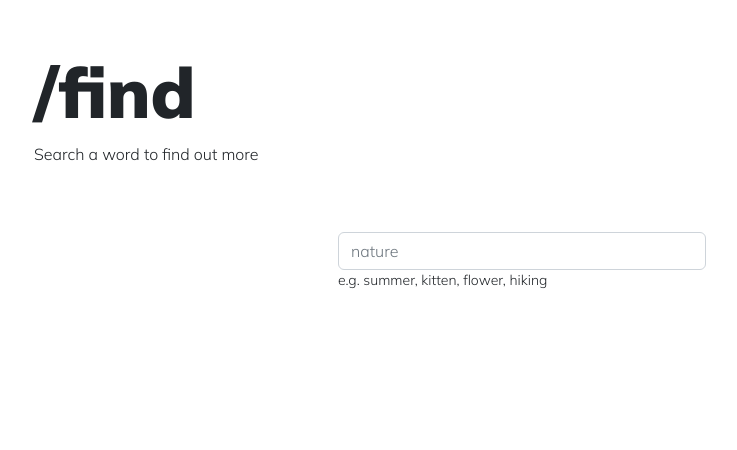
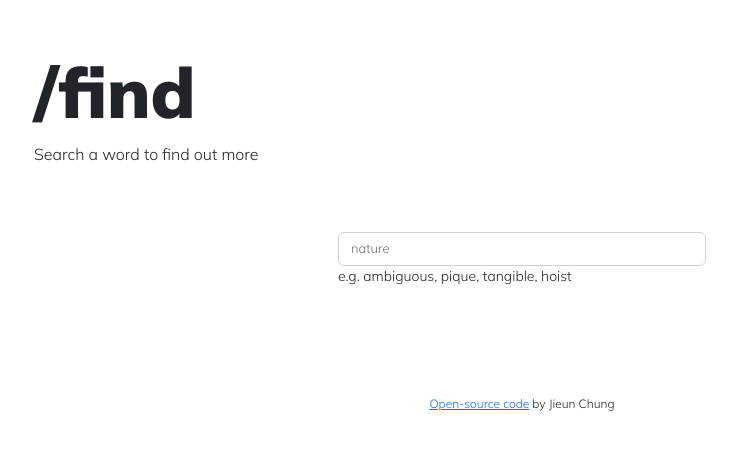
Before and after one commit to jieunchung/dictionary_app, a React (Create React App) app: page / in a window 1280 px wide. Shown: the top 450 px of the page, without its empty margins (118-855 px from the left). Built offline with nearby package versions, Linux system fonts and the light colour scheme.

Commit message:
more styling

```diff
--- a/public/index.html
+++ b/public/index.html
@@ -29,6 +29,12 @@
       href="https://fonts.googleapis.com/css2?family=Mulish:wght@200;300;700;900&display=swap"
       rel="stylesheet"
     />
+    <link rel="preconnect" href="https://fonts.googleapis.com" />
+    <link rel="preconnect" href="https://fonts.gstatic.com" crossorigin />
+    <link
+      href="https://fonts.googleapis.com/css2?family=Ubuntu:wght@400;700&display=swap"
+      rel="stylesheet"
+    />
     <link rel="manifest" href="%PUBLIC_URL%/manifest.json" />
     <!--
       Notice the use of %PUBLIC_URL% in the tags above.
--- a/src/App.css
+++ b/src/App.css
@@ -13,3 +13,17 @@ h1 {
   font-weight: 900;
   font-size: 70px;
 }
+
+.ubuntu {
+  font-family: "Ubuntu", sans-serif;
+}
+
+.w700 {
+  font-weight: 700;
+}
+
+.footer {
+  font-family: "Mulish", sans-serif;
+  font-size: 12px;
+  text-align: center;
+}
--- a/src/App.js
+++ b/src/App.js
@@ -11,6 +11,16 @@ function App() {
         </div>
         <SearchForm />
       </div>
+      <footer className="footer">
+        <a
+          href="https://github.com/jieunchung/dictionary_app"
+          target="_blank"
+          rel="noreferrer"
+        >
+          Open-source code
+        </a>
+        <span> by Jieun Chung</span>
+      </footer>
     </div>
   );
 }
--- /dev/null
+++ b/src/Definition.css
@@ -0,0 +1,9 @@
+.part-of-speech {
+  font-style: italic;
+}
+
+.example {
+  font-style: italic;
+  color: #666666;
+  font-size: 14px;
+}
--- a/src/Definition.js
+++ b/src/Definition.js
@@ -1,14 +1,17 @@
 import React from "react";
+import "./Definition.css";
 
 export default function Definition(props) {
   return (
     <div>
-      <p className="part-of-speech">({props.data.partOfSpeech})</p>
+      <p className="part-of-speech ubuntu">{props.data.partOfSpeech}</p>
       {props.data.definitions.map(function (definitions, index) {
         return (
           <div key={index}>
-            <p className="definition">{definitions.definition}</p>
-            <p className="example">{definitions.example}</p>
+            <ul>
+              <li className="definition ubuntu">{definitions.definition}</li>
+              <p className="example ubuntu">{definitions.example}</p>
+            </ul>
           </div>
         );
       })}
--- a/src/Info.js
+++ b/src/Info.js
@@ -5,7 +5,7 @@ export default function Info(props) {
   if (props.data) {
     return (
       <div>
-        <h2 className="word">{props.data.word}</h2>
+        <h2 className="word ubuntu w700">{props.data.word}</h2>
         {props.data.meanings.map(function (definition, index) {
           return (
             <div key={index}>
--- a/src/SearchForm.css
+++ b/src/SearchForm.css
@@ -4,6 +4,10 @@
   padding: 50px 0;
 }
 
+.form-input {
+  font-size: 13px;
+}
+
 .hints {
   display: block;
   text-align: left;
--- a/src/SearchForm.js
+++ b/src/SearchForm.js
@@ -34,7 +34,9 @@ export default function SearchForm() {
             placeholder="nature"
             onChange={handleChange}
           />
-          <small className="hints">e.g. summer, kitten, flower, hiking</small>
+          <small className="hints">
+            e.g. ambiguous, pique, tangible, hoist
+          </small>
         </form>
       </div>
       <Info data={info} />
```
